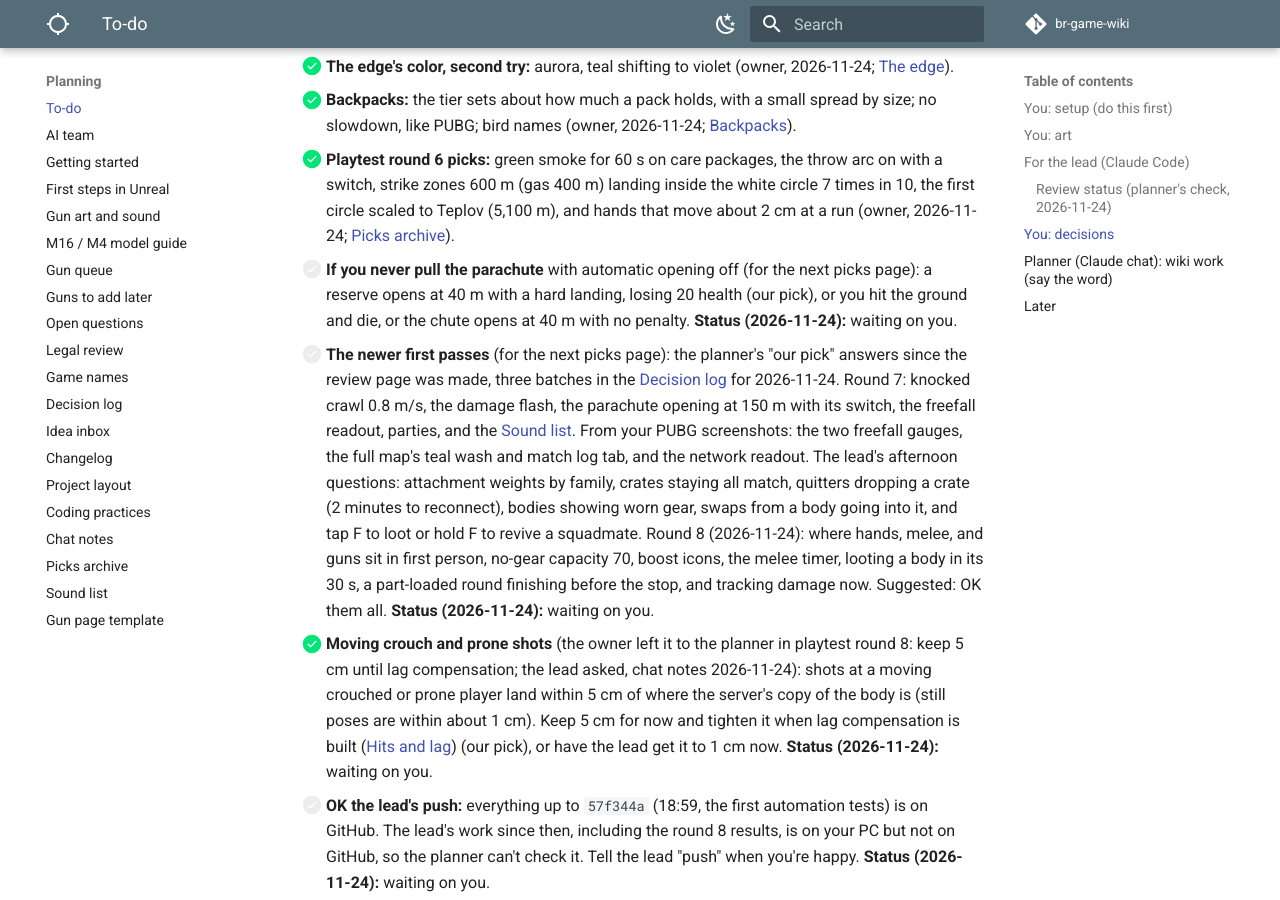
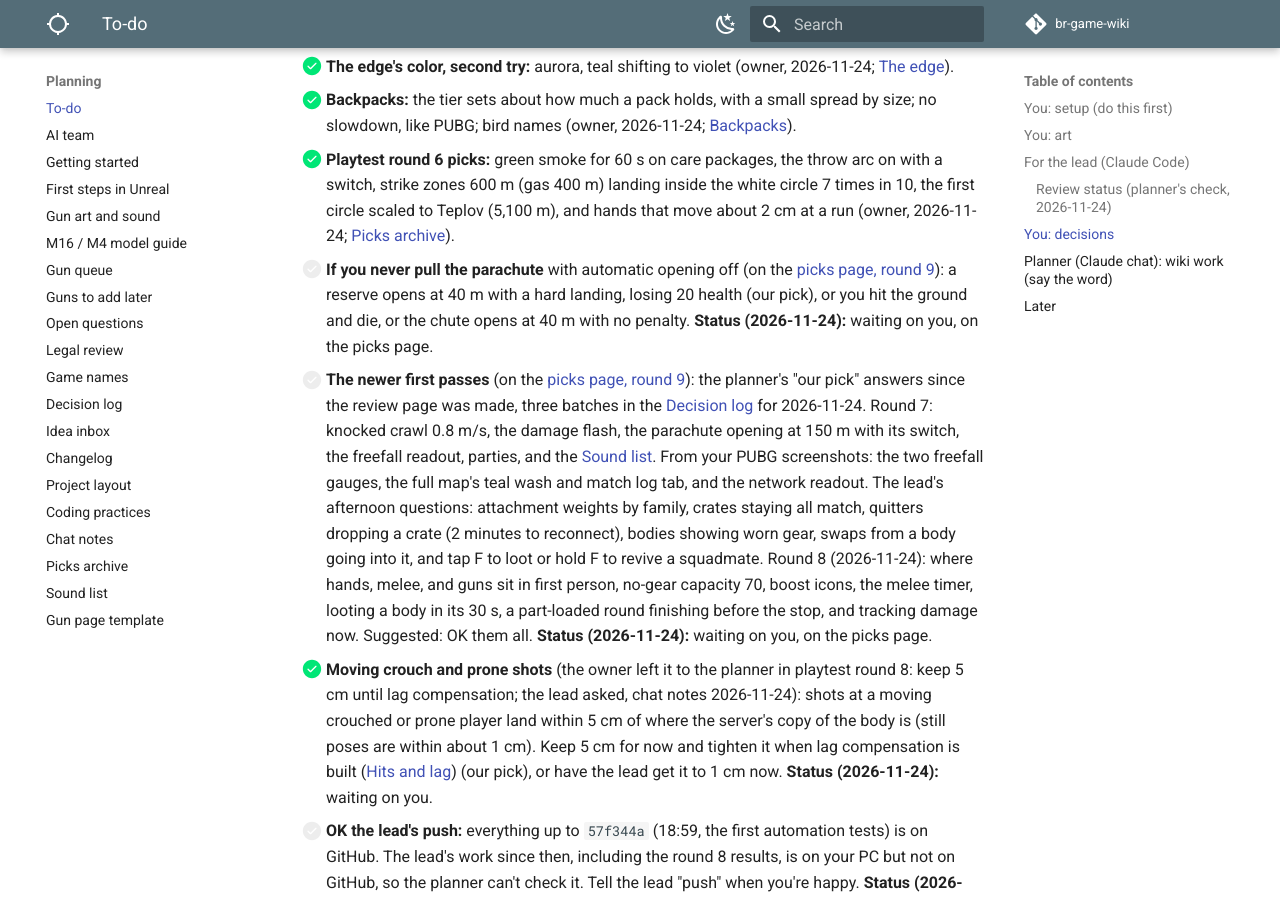
Before and after one commit to DerrickSpartan1/br-game-wiki, an MkDocs documentation site: the page built from docs/planning/to-do.md, in a window 1280 px wide and 900 px high, scrolled down 32195 px. Built offline with MkDocs 1.6.1 and Material for MkDocs 9.7.7, drawn with Linux system fonts in a browser that asks for light colours; comment, search, counter and statistics services are not loaded.

Commit message:
Planner picks: round 9 page for the parachute choice and the newer first passes
Co-Authored-By: Claude Opus 5.5 <noreply@anthropic.com>
Claude-Session: https://claude.ai/code/session_01Wkwom73ZPNEcZHceGsVpcD

```diff
--- a/docs/planning/to-do.md
+++ b/docs/planning/to-do.md
@@ -379,8 +379,8 @@ In rough order of what the game needs first:
 - [x] **The edge's color, second try:** aurora, teal shifting to violet (owner, 2026-11-24; [The edge](../systems/match-flow.md#the-edge-how-it-looks)).
 - [x] **Backpacks:** the tier sets about how much a pack holds, with a small spread by size; no slowdown, like PUBG; bird names (owner, 2026-11-24; [Backpacks](../systems/armor.md#backpacks)).
 - [x] **Playtest round 6 picks:** green smoke for 60 s on care packages, the throw arc on with a switch, strike zones 600 m (gas 400 m) landing inside the white circle 7 times in 10, the first circle scaled to Teplov (5,100 m), and hands that move about 2 cm at a run (owner, 2026-11-24; [Picks archive](picks-archive.md)).
-- [ ] **If you never pull the parachute** with automatic opening off (for the next picks page): a reserve opens at 40 m with a hard landing, losing 20 health (our pick), or you hit the ground and die, or the chute opens at 40 m with no penalty. **Status (2026-11-24):** waiting on you.
-- [ ] **The newer first passes** (for the next picks page): the planner's "our pick" answers since the review page was made, three batches in the [Decision log](decisions.md) for 2026-11-24. Round 7: knocked crawl 0.8 m/s, the damage flash, the parachute opening at 150 m with its switch, the freefall readout, parties, and the [Sound list](sound-list.md). From your PUBG screenshots: the two freefall gauges, the full map's teal wash and match log tab, and the network readout. The lead's afternoon questions: attachment weights by family, crates staying all match, quitters dropping a crate (2 minutes to reconnect), bodies showing worn gear, swaps from a body going into it, and tap F to loot or hold F to revive a squadmate. Round 8 (2026-11-24): where hands, melee, and guns sit in first person, no-gear capacity 70, boost icons, the melee timer, looting a body in its 30 s, a part-loaded round finishing before the stop, and tracking damage now. Suggested: OK them all. **Status (2026-11-24):** waiting on you.
+- [ ] **If you never pull the parachute** with automatic opening off (on the [picks page, round 9](https://claude.ai/artifact/WpR2sdGmhADow72pXXkXHA)): a reserve opens at 40 m with a hard landing, losing 20 health (our pick), or you hit the ground and die, or the chute opens at 40 m with no penalty. **Status (2026-11-24):** waiting on you, on the picks page.
+- [ ] **The newer first passes** (on the [picks page, round 9](https://claude.ai/artifact/WpR2sdGmhADow72pXXkXHA)): the planner's "our pick" answers since the review page was made, three batches in the [Decision log](decisions.md) for 2026-11-24. Round 7: knocked crawl 0.8 m/s, the damage flash, the parachute opening at 150 m with its switch, the freefall readout, parties, and the [Sound list](sound-list.md). From your PUBG screenshots: the two freefall gauges, the full map's teal wash and match log tab, and the network readout. The lead's afternoon questions: attachment weights by family, crates staying all match, quitters dropping a crate (2 minutes to reconnect), bodies showing worn gear, swaps from a body going into it, and tap F to loot or hold F to revive a squadmate. Round 8 (2026-11-24): where hands, melee, and guns sit in first person, no-gear capacity 70, boost icons, the melee timer, looting a body in its 30 s, a part-loaded round finishing before the stop, and tracking damage now. Suggested: OK them all. **Status (2026-11-24):** waiting on you, on the picks page.
 - [x] **Moving crouch and prone shots** (the owner left it to the planner in playtest round 8: keep 5 cm until lag compensation; the lead asked, chat notes 2026-11-24): shots at a moving crouched or prone player land within 5 cm of where the server's copy of the body is (still poses are within about 1 cm). Keep 5 cm for now and tighten it when lag compensation is built ([Hits and lag](../systems/servers.md#hits-and-lag)) (our pick), or have the lead get it to 1 cm now. **Status (2026-11-24):** waiting on you.
 - [ ] **OK the lead's push:** everything up to `57f344a` (18:59, the first automation tests) is on GitHub. The lead's work since then, including the round 8 results, is on your PC but not on GitHub, so the planner can't check it. Tell the lead "push" when you're happy. **Status (2026-11-24):** waiting on you.
 - [ ] **Server hosting,** once the game runs ([Servers](../systems/servers.md)).
```
Also changed, not shown: docs/planning/changelog.md (+1 -0 lines).
